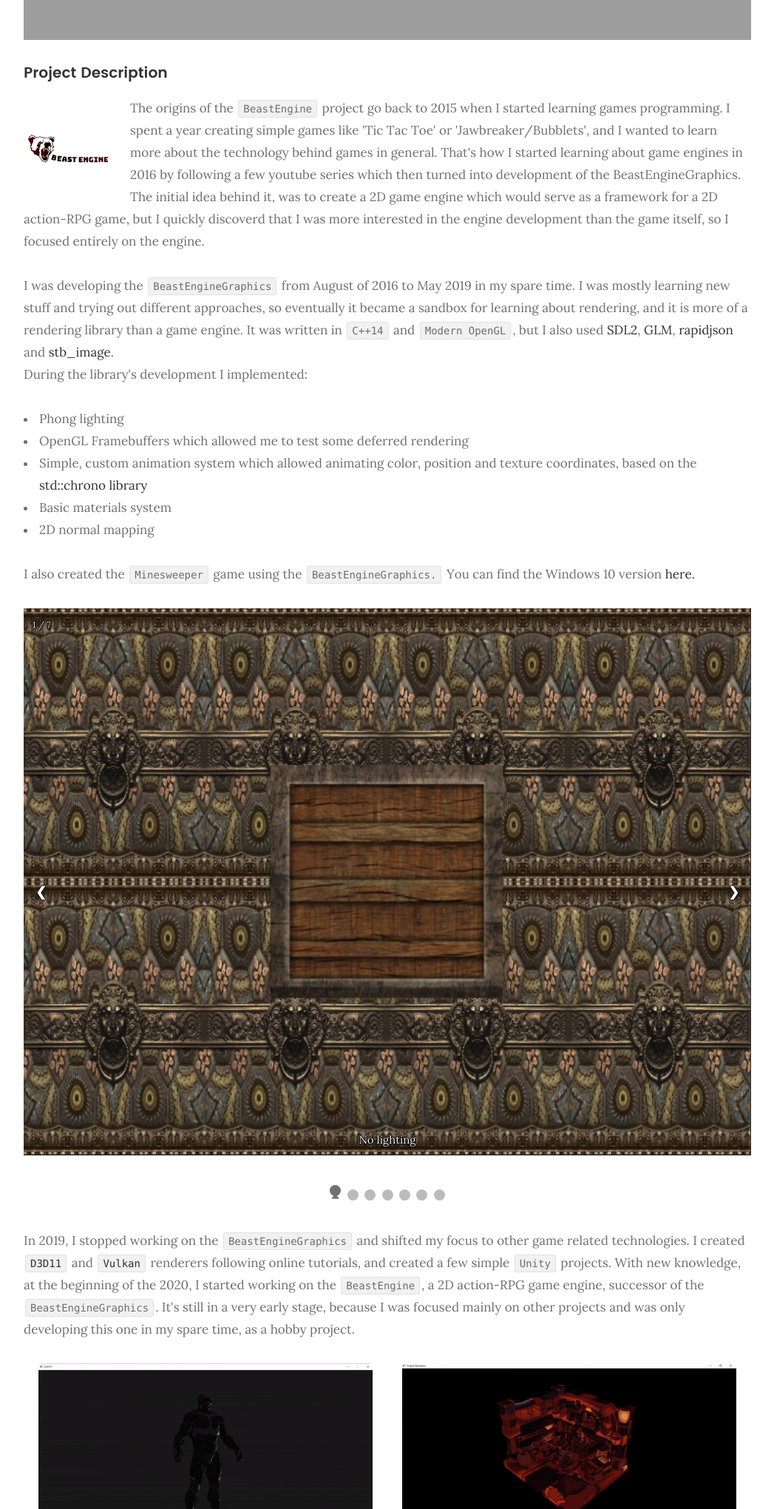
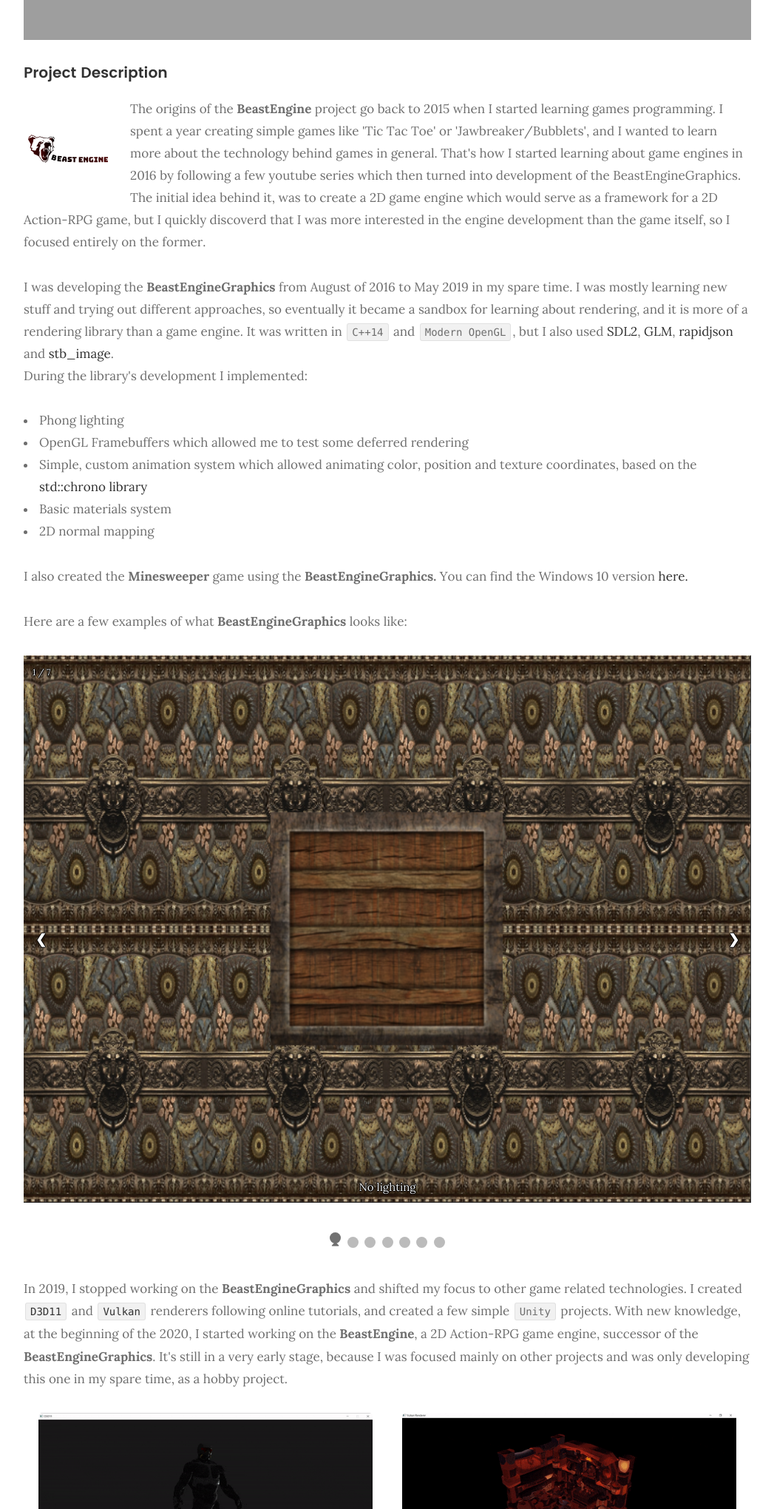
Before and after one commit to ComaszTyrulik/ComaszTyrulik.github.io, a plain HTML site: page beastengine.html in a window 1280 px wide. Shown: the part 760-2800 px from the top of the page at 74% size, without its empty margins (116-1163 px from the left). Drawn offline with Linux system fonts and the light colour scheme; grey boxes are pictures that could not be loaded; files whose address does not match are found by name.

Commit message:
Stylistic changes

```diff
--- a/beastengine.html
+++ b/beastengine.html
@@ -81,17 +81,17 @@
 
 					<p>
 						<img width="120" height="120" class="pull-left" alt="sample-image" src="images/beastengine.png">
-					The origins of the <code>BeastEngine</code> project go back to 2015 when I started learning games
+						The origins of the <strong>BeastEngine</strong> project go back to 2015 when I started learning games
 						programming. I spent a year creating simple games like 'Tic Tac Toe' or 'Jawbreaker/Bubblets', and I
 						wanted to learn more about the technology behind games in general.
 						That's how I started learning about game engines in 2016 by following a few youtube series which
 						then turned into development of the BeastEngineGraphics.<br>
 						The initial idea behind it, was to create a 2D game engine which would serve as a framework for a 2D
-					action-RPG game, but I quickly discoverd that I was more interested in the engine development than
-					the game itself, so I focused entirely on the engine.
+						Action-RPG game, but I quickly discoverd that I was more interested in the engine development than
+						the game itself, so I focused entirely on the former.
 					</p>
 					<p>
-					I was developing the <code>BeastEngineGraphics</code> from August of 2016 to May 2019 in my spare
+						I was developing the <strong>BeastEngineGraphics</strong> from August of 2016 to May 2019 in my spare
 						time. I was mostly learning new stuff and trying out different approaches, so eventually it became a
 						sandbox for learning about rendering, and it is more of a rendering library than a game engine.
 						It was written in <code>C++14</code> and <code>Modern OpenGL</code>, but I also used <a
@@ -108,9 +108,10 @@
 						<li>2D normal mapping</li>
 					</ul>
 
-				I also created the <code>Minesweeper</code> game using the <code>BeastEngineGraphics.</code> You can find the Windows 10 version <a href="MinesweeperWin10.zip">here.</a>
+					I also created the <strong>Minesweeper</strong> game using the <strong>BeastEngineGraphics.</strong> You can find the Windows 10 version <a href="MinesweeperWin10.zip">here.</a>
 					</p>
 					<p>
+						Here are a few examples of what <strong>BeastEngineGraphics</strong> looks like:
 						<!-- Slideshow container -->
 						<div class="slideshow-container">
 							<!-- Full-width images with number and caption text -->
@@ -174,9 +175,9 @@
 						</div>
 					</p>
 					<p>
-					In 2019, I stopped working on the <code>BeastEngineGraphics</code> and shifted my focus to other game related technologies.
+						In 2019, I stopped working on the <strong>BeastEngineGraphics</strong> and shifted my focus to other game related technologies.
 						I created <code><a href="https://github.com/ComaszTyrulik/GraphicsAPIsTesting">D3D11</a></code> and <code><a href="https://github.com/ComaszTyrulik/VulkanRenderer">Vulkan</a></code> renderers following online tutorials, and created a few simple <code>Unity</code> projects.
-					With new knowledge, at the beginning of the 2020, I started working on the <code>BeastEngine</code>, a 2D action-RPG game engine, successor of the <code>BeastEngineGraphics</code>.
+						With new knowledge, at the beginning of the 2020, I started working on the <strong>BeastEngine</strong>, a 2D Action-RPG game engine, successor of the <strong>BeastEngineGraphics</strong>.
 						It's still in a very early stage, because I was focused mainly on other projects and was only developing this one in my spare time, as a hobby project.
 					</p>
 					<div class="col-half tab-full"><p><img class="modal-image" src="images/d3d11.gif" alt="D3D11 RENDERER"></p></div>
@@ -274,5 +275,4 @@
 			wheelzoom(document.querySelectorAll("#img01"));
 		</script>
 	</body>
-
 </html>
--- a/js/modal.js
+++ b/js/modal.js
@@ -6,7 +6,10 @@
 let closeModal = function() {
   modal.style.display = "none";
   modalImg.style.display = "none";
-  wideModalImage.style.display = "none";
+
+  if (wideModalImage) {
+    wideModalImage.style.display = "none";
+  }
 }
 
 var images = document.getElementsByClassName("modal-image");
@@ -51,7 +54,7 @@
   closeModal();
 }
 
-document.onkeydown = function(e) {
+window.onkeydown = function(e) {
   if (e.key == "Escape") {
     closeModal();
   }
```
Also changed, not shown: editor.html (+7 -8 lines), index.html (+3 -4 lines), prototype.html (+2 -3 lines), 1 other file. Lines whose indentation alone changed are shown as unchanged.
